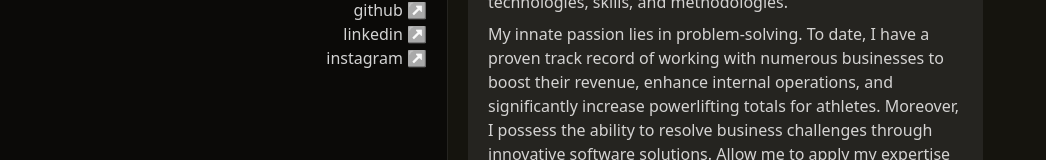
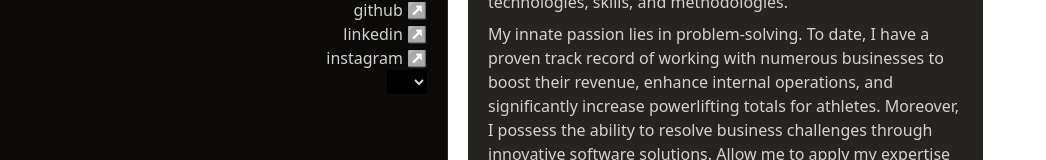
Before and after one commit to wajeht/www, a Nuxt app: page / in a window 1280 px wide. Shown: the part 436-596 px from the top of the page, without its empty margins (0-1046 px from the left). Built offline with nearby package versions, Linux system fonts and the light colour scheme; what vue-writer would draw is missing.

Commit message:
chore: scaffolded color mode

```diff
--- a/nuxt.config.ts
+++ b/nuxt.config.ts
@@ -1,21 +1,22 @@
-import { defineNuxtConfig } from 'nuxt/config'
+import { defineNuxtConfig } from 'nuxt/config';
 
 // https://v3.nuxtjs.org/api/configuration/nuxt.config
 export default defineNuxtConfig({
   app: {
     head: {
       charset: 'utf-16',
-          viewport: 'width=device-width, initial-scale=1.0, maximum-scale=1.0, user-scalable=no, minimal-ui',
+      viewport:
+        'width=device-width, initial-scale=1.0, maximum-scale=1.0, user-scalable=no, minimal-ui',
       title: 'jaw.dev',
-        }
+    },
+  },
+  colorMode: {
+    classSuffix: '',
   },
   devServerHandlers: [],
   srcDir: './src',
-    modules: [
-        '@nuxtjs/tailwindcss',
-        '@nuxt/image-edge',
-    ],
+  modules: ['@nuxtjs/tailwindcss', '@nuxt/image-edge', '@nuxtjs/color-mode'],
   tailwindcss: {
     cssPath: '/css/tailwind.css',
-    }
-})
+  },
+});
--- a/package.json
+++ b/package.json
@@ -12,6 +12,7 @@
   "devDependencies": {
     "@nuxt/image": "^0.7.1",
     "@nuxt/image-edge": "^1.0.0-27913696.5d122a3",
+    "@nuxtjs/color-mode": "^3.2.0",
     "@nuxtjs/tailwindcss": "^6.6.6",
     "consola": "^3.0.1",
     "nuxt": "^3.4.3",
--- /dev/null
+++ b/src/components/ColorModeSwitcher.vue
@@ -0,0 +1,10 @@
+<script setup lang="ts">
+const colorMode = useColorMode();
+</script>
+
+<template>
+  <select class="bg-black" v-model="$colorMode.preference">
+    <option value="light">🌞</option>
+    <option value="dark">🌙</option>
+  </select>
+</template>
--- a/src/components/Sidebar.vue
+++ b/src/components/Sidebar.vue
@@ -1,5 +1,6 @@
 <script setup lang="ts">
 import { ref } from 'vue';
+import ColorModeSwitcher from './ColorModeSwitcher.vue';
 
 const route = useRoute();
 
@@ -76,7 +77,11 @@ function generateRandomPicture(): void {
         <!-- nav -->
         <Nav />
       </div>
+
+      <ColorModeSwitcher />
     </div>
+
+    <!-- light/dark -->
 
     <!-- side bar copyright -->
     <div class="hidden text-xs font-light lg:block text-zinc-500">
--- a/src/layouts/default.vue
+++ b/src/layouts/default.vue
@@ -10,7 +10,7 @@ const route = useRoute();
 
     <!-- main -->
     <main
-      class="flex flex-col justify-between gap-3 min-h-screen lg:h-screen lg:overflow-scroll lg:flex-[65%] bg-[color:#15140E] text-[color:#FBF0DF] p-5"
+      class="flex flex-col justify-between gap-3 min-h-screen lg:h-screen lg:overflow-scroll lg:flex-[65%] bg-white dark:bg-[color:#15140E] text-[color:#FBF0DF] p-5"
       :class="{ 'h-[calc(100vh-249px)]': route.path !== '/projects' }"
     >
       <!-- slot -->
--- a/tailwind.config.js
+++ b/tailwind.config.js
@@ -1,5 +1,6 @@
 /** @type {import('tailwindcss').Config} */
 module.exports = {
+  darkMode: 'class',
   mode: 'jit',
   theme: {
     extend: {
```
Also changed, not shown: 1 other file (tests, documents, lock files or other folders). Lines whose indentation alone changed are shown as unchanged.
